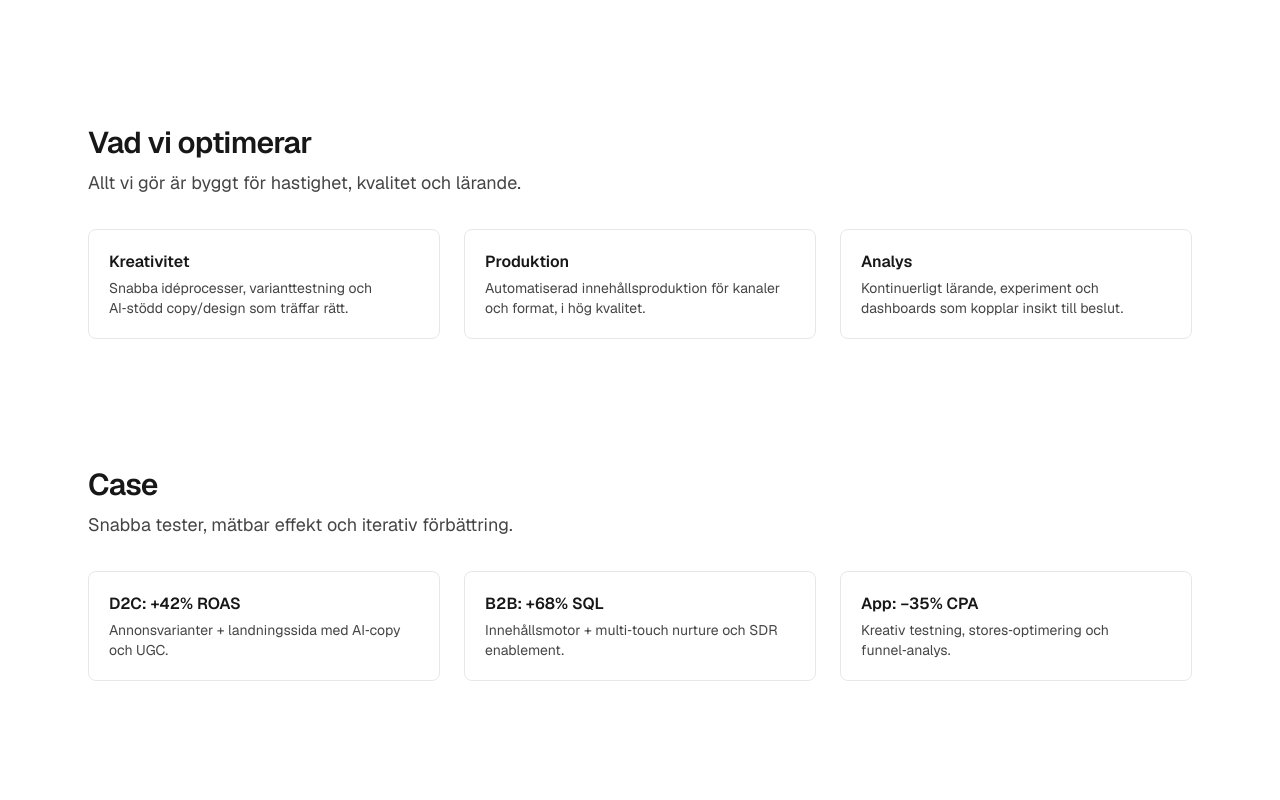
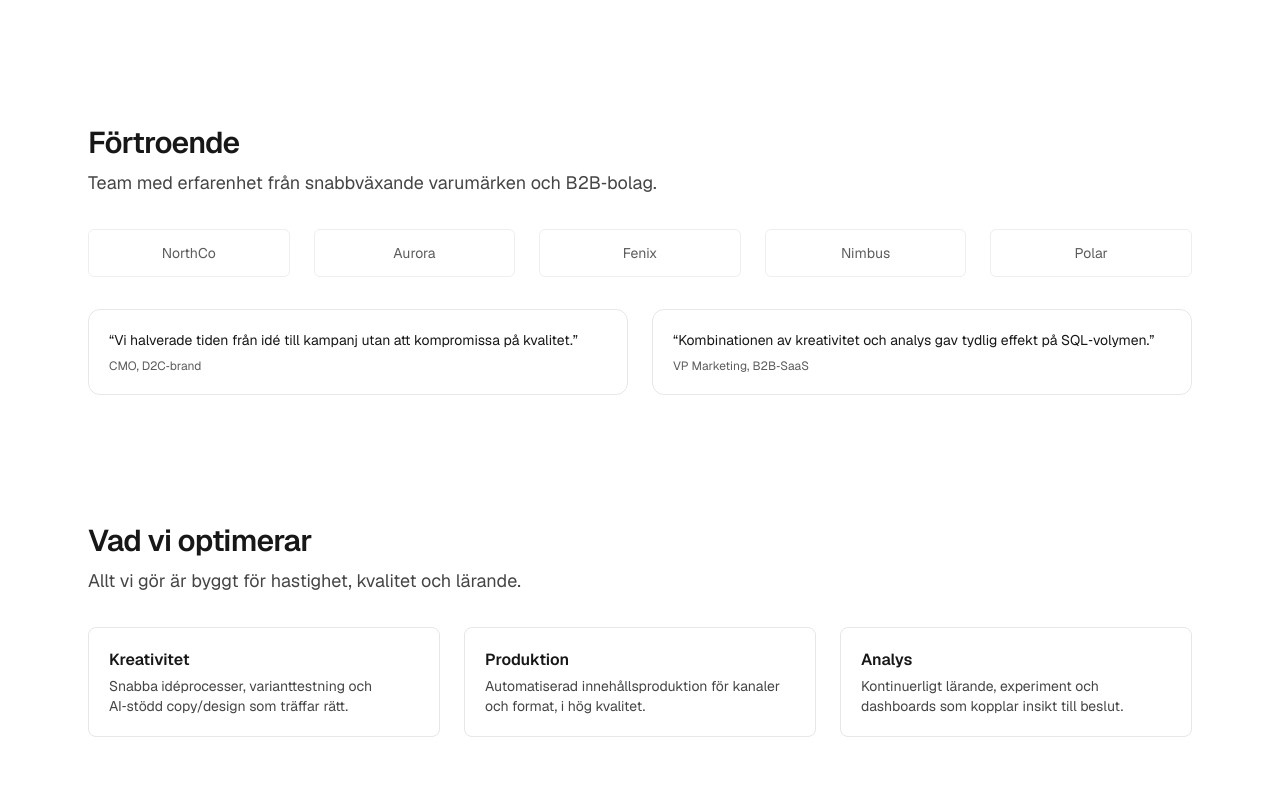
Before and after one commit to lovebym/bondonagency, a Next.js app: page / in a window 1280 px wide. Shown: the part 600-1400 px from the top of the page. Built offline with nearby package versions, Linux system fonts and the light colour scheme.

Commit message:
feat: add Social Proof & FAQ sections

```diff
--- a/src/app/page.tsx
+++ b/src/app/page.tsx
@@ -4,6 +4,8 @@ import ContactForm from "@/components/ContactForm";
 import ThemeToggle from "@/components/ThemeToggle";
 import HeroHeading from "@/components/HeroHeading";
 import HeroCTAs from "@/components/HeroCTAs";
+import SocialProof from "@/components/SocialProof";
+import FAQ from "@/components/FAQ";
 
 export default function Home() {
   return (
@@ -40,6 +42,9 @@ export default function Home() {
             </div>
           </div>
         </Section>
+
+        {/* Social Proof */}
+        <SocialProof />
 
         {/* Tjänster / Pelare */}
         <Section id="tjanster" title="Vad vi optimerar" subtitle="Allt vi gör är byggt för hastighet, kvalitet och lärande.">
@@ -145,6 +150,9 @@ export default function Home() {
             </div>
         </div>
         </Section>
+
+        {/* FAQ */}
+        <FAQ />
       </main>
 
       <footer className="border-t border-foreground/10">
--- /dev/null
+++ b/src/components/FAQ.tsx
@@ -0,0 +1,35 @@
+import Section from "@/components/Section";
+
+const faqs = [
+  {
+    q: "Hur snabbt kan vi komma igång?",
+    a: "Ofta inom 1–2 veckor. Vi startar med nuläge/mål, därefter hypoteser och första sprint.",
+  },
+  {
+    q: "Vilka kanaler jobbar ni med?",
+    a: "Betald social/sök, e‑post/CRM, webb/landningssidor samt content för organiska kanaler.",
+  },
+  {
+    q: "Jobbar ni på plats eller remote?",
+    a: "Främst remote men vi kan anpassa oss efter behov för workshops och större genomgångar.",
+  },
+  {
+    q: "Hur mäter ni effekt?",
+    a: "Vi utgår från definierade KPI:er (t.ex. ROAS, CPA, SQL) och följer upp varje sprint.",
+  },
+];
+
+export default function FAQ() {
+  return (
+    <Section id="faq" title="Vanliga frågor">
+      <div className="grid grid-cols-1 md:grid-cols-2 gap-4 sm:gap-6">
+        {faqs.map((f) => (
+          <div key={f.q} className="rounded-xl border border-foreground/10 p-5">
+            <h4 className="font-semibold text-sm sm:text-base">{f.q}</h4>
+            <p className="mt-2 text-sm text-foreground/80">{f.a}</p>
+          </div>
+        ))}
+      </div>
+    </Section>
+  );
+}
--- /dev/null
+++ b/src/components/SocialProof.tsx
@@ -0,0 +1,28 @@
+import Section from "@/components/Section";
+
+// Enkel social proof med plats för loggor och ett citat
+export default function SocialProof() {
+  const logos = ["NorthCo", "Aurora", "Fenix", "Nimbus", "Polar"]; // byt till riktiga loggor senare
+  return (
+    <Section id="social" title="Förtroende" subtitle="Team med erfarenhet från snabbväxande varumärken och B2B‑bolag.">
+      <div className="grid grid-cols-2 sm:grid-cols-3 md:grid-cols-5 gap-4 sm:gap-6 items-center">
+        {logos.map((name) => (
+          <div key={name} className="h-12 rounded-md border border-foreground/10 flex items-center justify-center text-xs sm:text-sm opacity-70">
+            {name}
+          </div>
+        ))}
+      </div>
+
+      <div className="mt-8 grid grid-cols-1 md:grid-cols-2 gap-4 sm:gap-6">
+        <blockquote className="rounded-xl border border-foreground/10 p-5">
+          <p className="text-sm">“Vi halverade tiden från idé till kampanj utan att kompromissa på kvalitet.”</p>
+          <footer className="mt-2 text-xs text-foreground/70">CMO, D2C‑brand</footer>
+        </blockquote>
+        <blockquote className="rounded-xl border border-foreground/10 p-5">
+          <p className="text-sm">“Kombinationen av kreativitet och analys gav tydlig effekt på SQL‑volymen.”</p>
+          <footer className="mt-2 text-xs text-foreground/70">VP Marketing, B2B‑SaaS</footer>
+        </blockquote>
+      </div>
+    </Section>
+  );
+}
```
